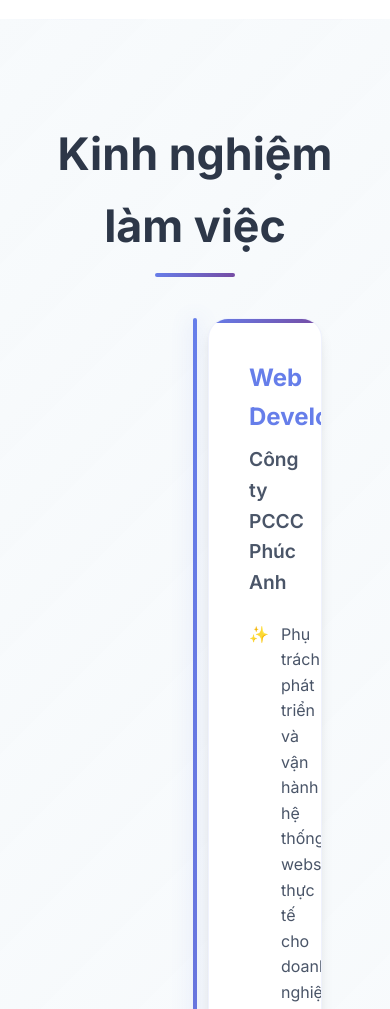
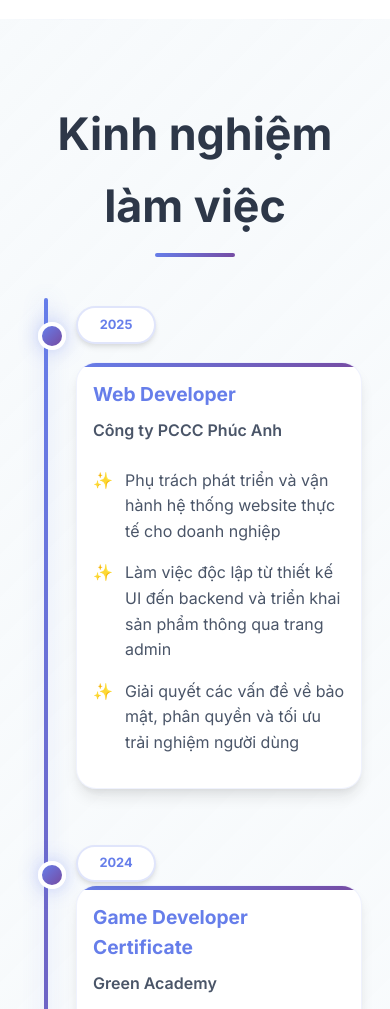
Before and after one commit to phanleanhkiet/My-CV, a website: page index.html in a window 390 px wide. Shown: the part 5391-6400 px from the top of the page. Drawn offline with Linux system fonts and the light colour scheme.

Commit message:
Fix timeline mobile responsive layout - no more hidden content

```diff
--- a/style.css
+++ b/style.css
@@ -1595,4 +1595,117 @@ section::before {
         width: 50px;
         height: 50px;
     }
-}
+
+    /* Fix timeline mobile layout */
+    .timeline {
+        padding: 0 1rem;
+        max-width: 100%;
+    }
+
+    .timeline::before {
+        left: 2rem;
+        transform: none;
+    }
+
+    .timeline-item {
+        flex-direction: row !important;
+        align-items: flex-start;
+        margin-bottom: 3rem;
+        position: relative;
+    }
+
+    .timeline-item::before {
+        left: 2rem;
+        transform: translateX(-50%);
+        top: 1.5rem;
+        position: absolute;
+    }
+
+    .timeline-date {
+        position: absolute;
+        left: 4rem;
+        top: 0.5rem;
+        padding: 0.5rem 1rem;
+        font-size: 0.9rem;
+        min-width: 80px;
+        z-index: 3;
+        flex: none;
+    }
+
+    .timeline-content {
+        margin-left: 4rem;
+        margin-right: 0;
+        margin-top: 3rem;
+        padding: 1.5rem;
+        width: calc(100% - 5rem);
+        box-sizing: border-box;
+    }
+
+    .timeline-content h3 {
+        font-size: 1.3rem;
+        margin-top: 0;
+    }
+
+    .timeline-content h4 {
+        font-size: 1.1rem;
+    }
+
+    /* Fix section padding for mobile */
+    .section {
+        padding: 4rem 0;
+    }
+
+    .experience {
+        padding: 5rem 0;
+    }
+
+    /* Ensure content isn't hidden behind navbar */
+    .timeline-item:first-child .timeline-content {
+        margin-top: 4rem;
+    }
+}
+
+@media (max-width: 480px) {
+    .timeline {
+        padding: 0 0.5rem;
+    }
+
+    .timeline::before {
+        left: 1.5rem;
+    }
+
+    .timeline-item::before {
+        left: 1.5rem;
+    }
+
+    .timeline-date {
+        left: 3rem;
+        font-size: 0.8rem;
+        padding: 0.4rem 0.8rem;
+    }
+
+    .timeline-content {
+        margin-left: 3rem;
+        width: calc(100% - 3.5rem);
+        padding: 1rem;
+    }
+
+    .timeline-content h3 {
+        font-size: 1.2rem;
+    }
+
+    .timeline-content h4 {
+        font-size: 1rem;
+    }
+}
+
+/* Fix for very wide screens */
+@media (min-width: 1200px) {
+    .timeline {
+        max-width: 1000px;
+    }
+
+    .timeline-content {
+        margin: 0 4rem;
+    }
+}
```
Also changed, not shown: img/unity-icon.png (renamed from img/Unity icon.png).
